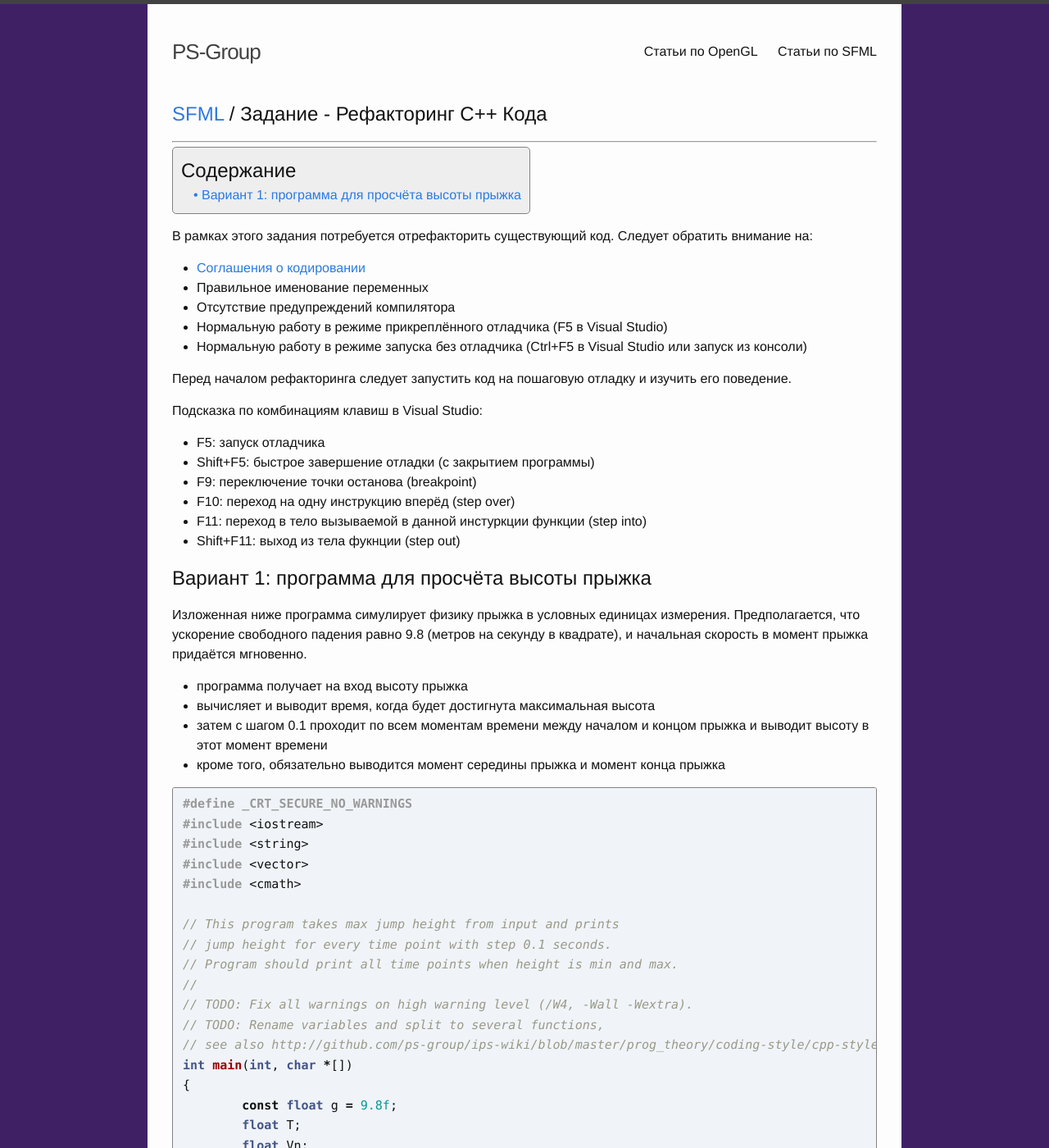
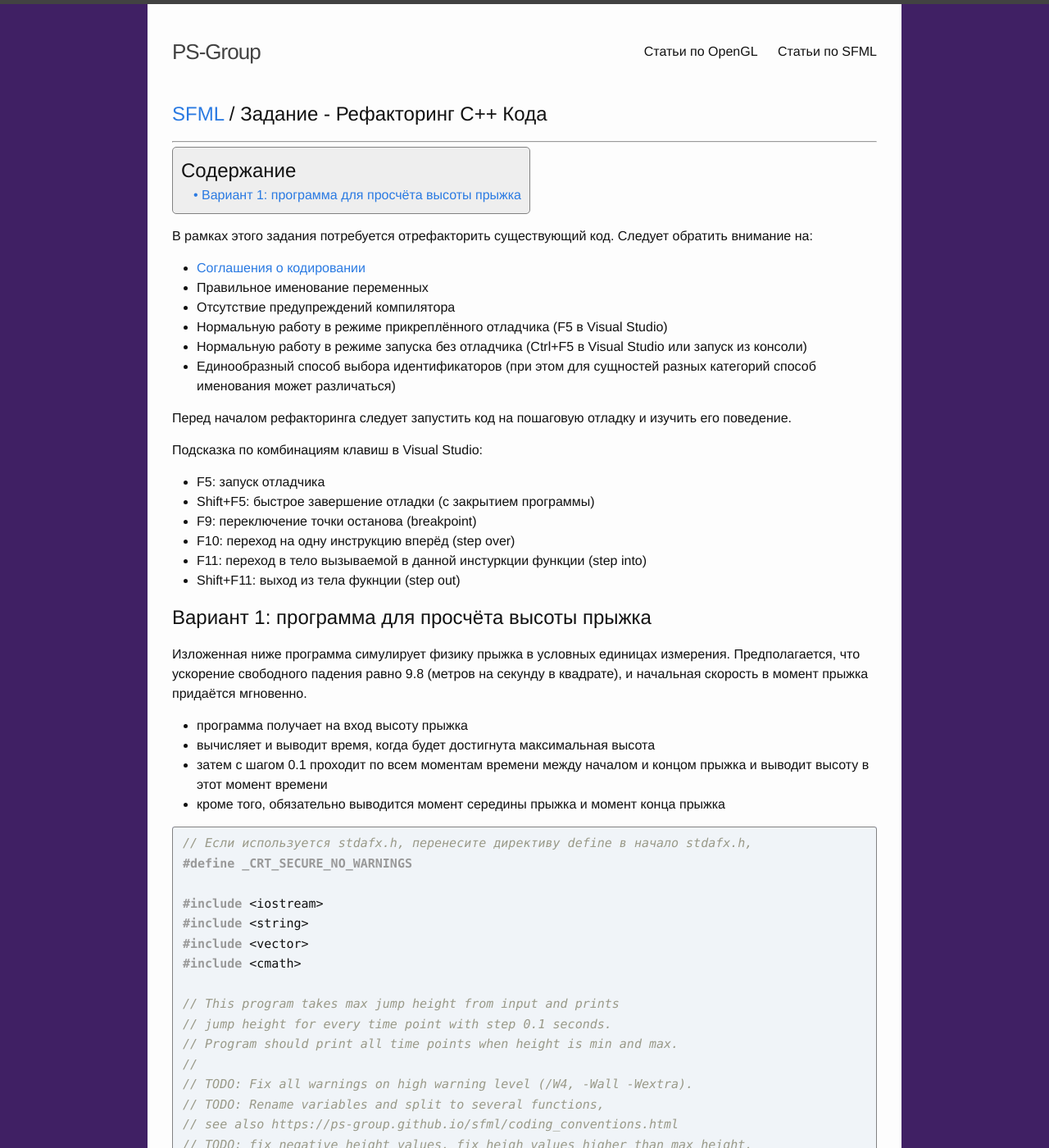
Before and after one commit to ps-group/ps-group.github.io, a Jekyll site: the page built from _sfml/1.1-refactor.md, in a window 1280 px wide and 1400 px high. Shown: the whole window at 82% size. Built offline with Jekyll 4.4.1, drawn with Linux system fonts in a browser that asks for light colours; some of the changed text lies outside the part shown.

Commit message:
Update 1.1-refactor.md

````diff
--- a/_sfml/1.1-refactor.md
+++ b/_sfml/1.1-refactor.md
@@ -9,10 +9,12 @@
 - Отсутствие предупреждений компилятора
 - Нормальную работу в режиме прикреплённого отладчика (F5 в Visual Studio)
 - Нормальную работу в режиме запуска без отладчика (Ctrl+F5 в Visual Studio или запуск из консоли)
+- Единообразный способ выбора идентификаторов (при этом для сущностей разных категорий способ именования может различаться)
 
 Перед началом рефакторинга следует запустить код на пошаговую отладку и изучить его поведение.
 
 Подсказка по комбинациям клавиш в Visual Studio:
+
 - F5: запуск отладчика
 - Shift+F5: быстрое завершение отладки (с закрытием программы)
 - F9: переключение точки останова (breakpoint)
@@ -30,7 +32,9 @@
 - кроме того, обязательно выводится момент середины прыжка и момент конца прыжка
 
 ```cpp
+// Если используется stdafx.h, перенесите директиву define в начало stdafx.h,
 #define _CRT_SECURE_NO_WARNINGS
+
 #include <iostream>
 #include <string>
 #include <vector>
@@ -42,7 +46,8 @@
 //
 // TODO: Fix all warnings on high warning level (/W4, -Wall -Wextra).
 // TODO: Rename variables and split to several functions,
-// see also http://github.com/ps-group/ips-wiki/blob/master/prog_theory/coding-style/cpp-style-sfml.md
+// see also https://ps-group.github.io/sfml/coding_conventions.html
+// TODO: fix negative height values, fix heigh values higher than max height.
 int main(int, char *[])
 {
 	const float g = 9.8f;
@@ -82,12 +87,8 @@
 	float s = V0 * (T*2) - 0.5 * g * (T * 2) * (T * 2);
 	printf("t=%f, s=%f\n", T * 2, s);
 
-	puts("Press any key to continue...");
-	// Pause program until any key pressed.
+	// TODO: remove system("pause") and never use it again.
 	system("pause");
-	// And pause again, just to ensure.
-	puts("Press Enter to continue...");
-	getchar();
 
 	return 0;
 }
````
